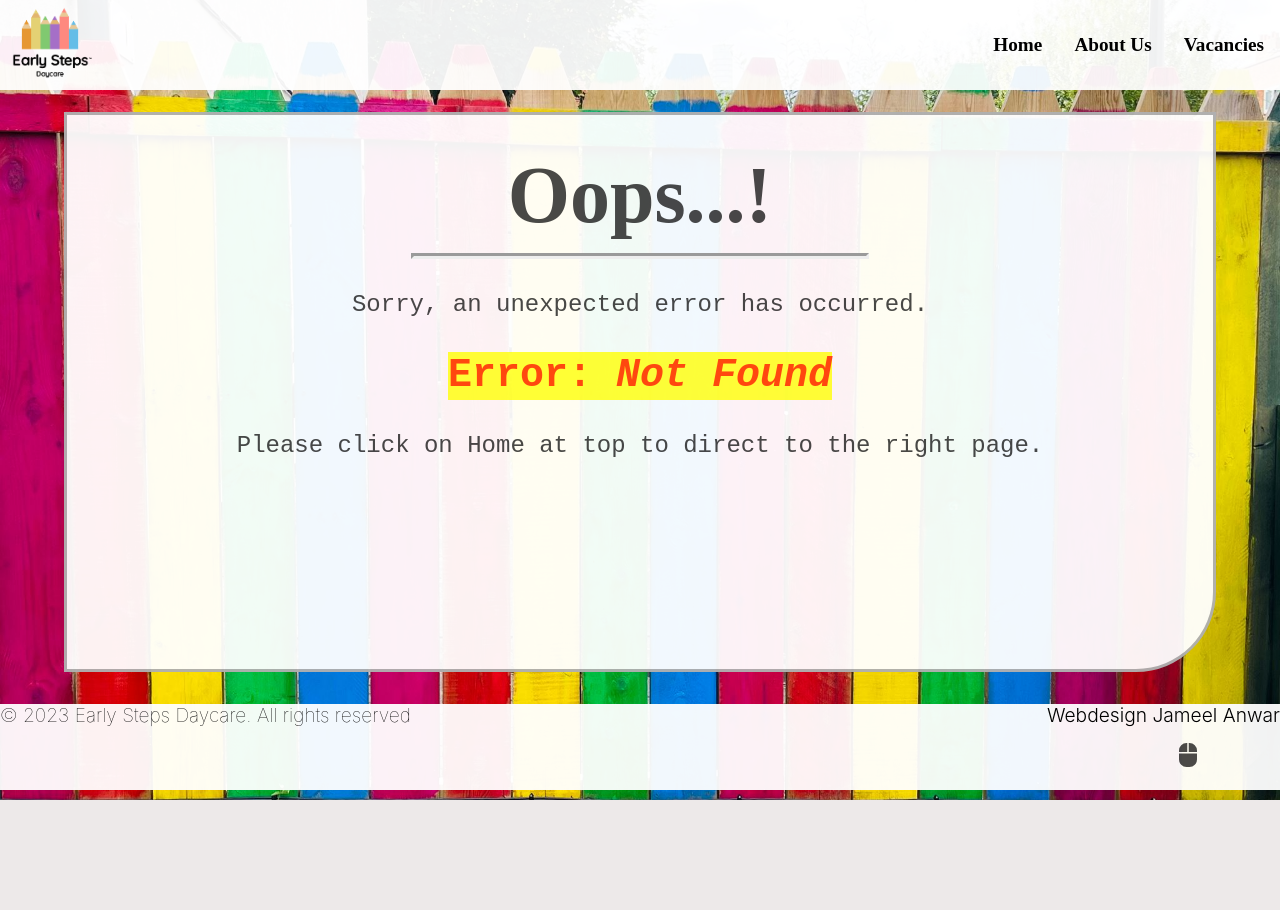
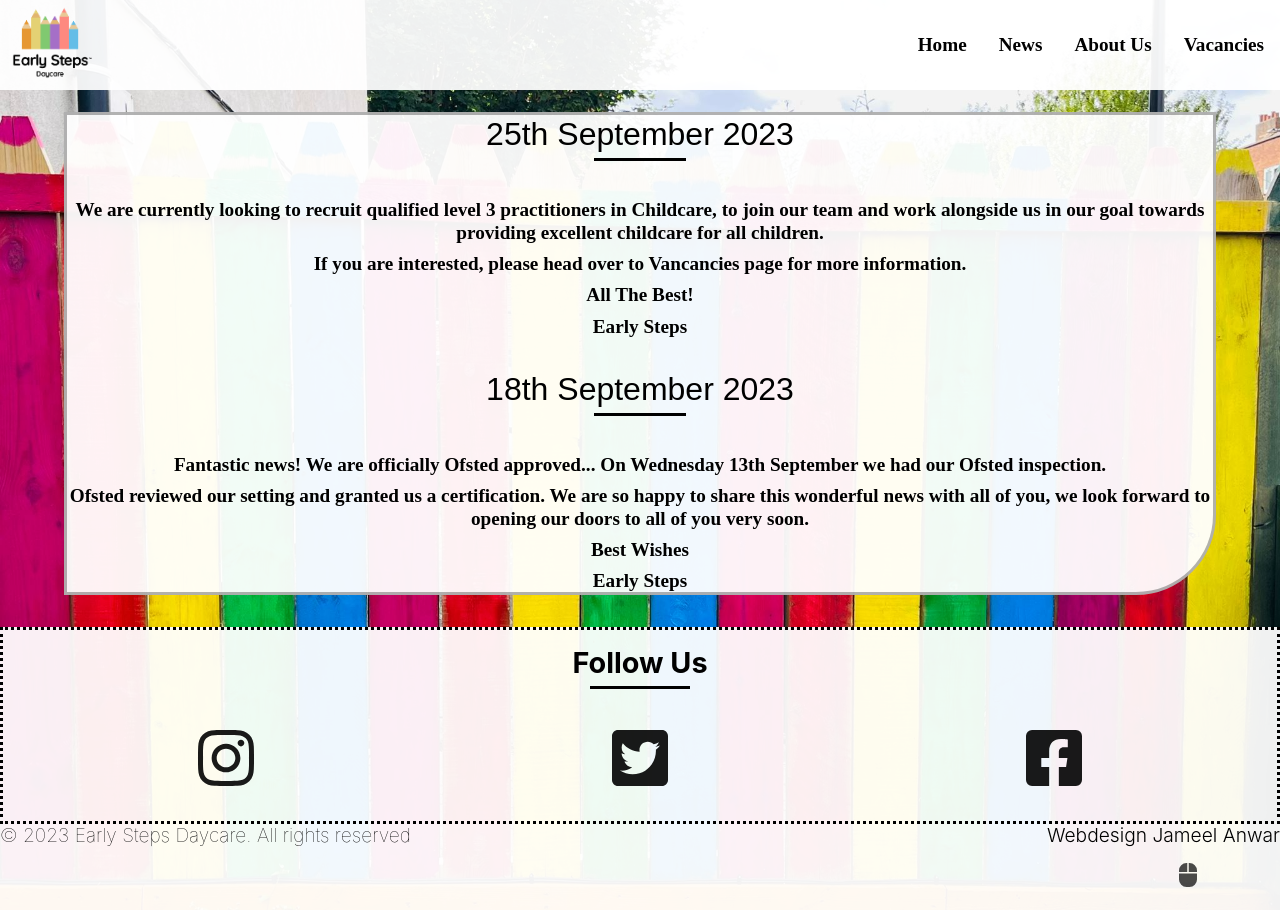
Before and after one commit to ItzJammyZz/EarlyStepDaycare, a React (Create React App) app: page /news in a window 1280 px wide. Before the commit the page ends 800 px from the top, so only its background shows below. Built offline with nearby package versions, Linux system fonts and the light colour scheme.

Commit message:
Added News and updated Vancancies?

```diff
--- a/public/index.html
+++ b/public/index.html
@@ -6,7 +6,7 @@
     <meta name="viewport" content="width=device-width, initial-scale=1" />
     <meta name="theme-color" content="#000000" />
     <meta
-      name="description"
+      name="Early Steps Daycare"
       content="Welcome to Early Steps Daycare"
     />
     <link rel="apple-touch-icon" href="%PUBLIC_URL%/logo192.png" />
--- a/src/components/Cover.js
+++ b/src/components/Cover.js
@@ -9,7 +9,7 @@ const Cover = () => {
   return (
       <div className='contentHome'>
         <p>Welcome to </p>
-        <p>Early Step Daycare</p>
+        <p>Early Steps Daycare</p>
         {/* <p>Daycare</p> */}
         <p>For any questions or enquiries, please email us below</p>
         <div className='buttonHome'><a href={`mailto:${email}?subject=${encodeURIComponent(subject)}&body=${encodeURIComponent(body)}`} className='button'>Get in touch</a></div>
--- a/src/components/Navbar.js
+++ b/src/components/Navbar.js
@@ -23,6 +23,9 @@ const closeMenu = () => setClick(false)
               <ul className={click ? "nav-menu active" : "nav-menu"}>
               <li className='nav-item'>
                  <a href='/'><strong>Home</strong></a>
+                </li>
+                <li className='nav-item'>
+                <a href='/news'><strong>News</strong></a>
                 </li>
                 <li className='nav-item'>
                  <a href='/about'><strong>About Us</strong></a>
--- /dev/null
+++ b/src/components/News.css
@@ -0,0 +1,53 @@
+.contentNews {
+    display: table;
+    background-color: rgba(255, 255, 255, 0.95);
+    margin-top: 7rem;
+    margin-bottom: 2rem;
+    margin-left: 5vw;
+    height: 60vh;
+    width: 90vw;
+    min-height: 50%;
+    max-height: 100%;
+    border-bottom-right-radius: 80px;
+    border-style: solid;
+    border-color: rgba(0, 0, 0, 0.3);
+}
+
+.titleNews {
+    display: table-header-group;
+    text-align: center;
+    font-size: xx-large;
+    font-family: Arial, Helvetica, sans-serif;
+}
+
+.subtitleTitleNews {
+    display:inline-flexbox;
+    color: rgb(0, 0, 0);
+    font-size: x-large;
+    text-align: center;
+    font-family: 'Times New Roman', Times, serif;
+    font-weight: 600;
+    margin-bottom: 2rem;
+}
+
+
+.subtitle1News {
+    /* display: table-row; */
+    display:inline-flexbox;
+    margin-top: 2rem;
+    margin-bottom: 2rem;
+    color: rgb(0, 0, 0);
+    text-align: center;
+    font-family: 'Times New Roman', Times, serif;
+    font-weight: 600;
+}
+
+.subtitle2News {
+    /* display: table-row; */
+    display:inline-flexbox;
+    margin-top: 2rem;
+    color: rgb(0, 0, 0);
+    text-align: center;
+    font-family: 'Times New Roman', Times, serif;
+    font-weight: 600;
+}
--- /dev/null
+++ b/src/components/News.js
@@ -0,0 +1,23 @@
+import React from 'react'
+import './News.css'
+
+function News() {
+  return (
+    <div className='contentNews'>
+    <div className='titleNews'><p>25th September 2023</p><span className='line'></span></div>
+    <div className='subtitle1News'>We are currently looking to recruit qualified level 3 practitioners in Childcare, to join our team and work alongside us in our goal towards providing excellent childcare for all children.
+<span className='linebreak'>If you are interested, please head over to Vancancies page for more information.</span>
+<span className='linebreak'>All The Best!</span>
+<span className='linebreak'>Early Steps</span>
+ </div>
+    <div className='titleNews'><p>18th September 2023</p><span className='line'></span></div>
+    <div className='subtitle2News'>Fantastic news! We are officially Ofsted approved... On Wednesday 13th September we had our Ofsted inspection.
+    <span className='linebreak'>Ofsted reviewed our setting and granted us a certification. We are so happy to share this wonderful news with all of you, we look forward to opening our doors to all of you very soon.</span>
+<span className='linebreak'>Best Wishes</span>
+<span className='linebreak'>Early Steps</span>
+</div>
+</div>
+  )
+}
+
+export default News
--- a/src/components/Vacancies.css
+++ b/src/components/Vacancies.css
@@ -1,4 +1,4 @@
-.contentVac {
+/* .contentVac {
     display: table;
     background-color: rgba(255, 255, 255, 0.95);
     margin-top: 7rem;
@@ -6,45 +6,66 @@
     margin-left: 5vw;
     height: 60vh;
     width: 90vw;
-    min-height: 50%;
+    min-height: 60%;
     max-height: 100%;
     border-bottom-right-radius: 80px;
     border-style: solid;
     border-color: rgba(0, 0, 0, 0.3);
 }
 
+.imageVac img {
+    display: block;
+    margin-left: -20%;
+    align-items: left;
+    position: relative;
+    margin-top: 1rem;
+    margin-bottom: 1rem;
+    height: 80vh;
+    width: 80vw;
+  }
+
 .titleVac {
-    display: table-header-group;
+    display: block;
     text-align: center;
     font-size: xx-large;
     font-family: Arial, Helvetica, sans-serif;
 }
 
+.subtitleTitle {
+    display:inline-flexbox;
+    color: rgb(0, 0, 0);
+    font-size: x-large;
+    text-align: center;
+    font-family: 'Times New Roman', Times, serif;
+    font-weight: 600;
+    margin-bottom: 2rem;
+} */
 
-.subtitle1Vac {
-    /* display: table-row; */
+
+/* .subtitle1Vac {
     display:inline-flexbox;
     color: rgb(0, 0, 0);
     text-align: center;
+    margin-right: 1rem;
+    margin-left: 1rem;
     font-family: 'Times New Roman', Times, serif;
     font-weight: 600;
-}
+} */
 
-.titleVac h2 {
+/* .titleVac h2 {
     margin-top: 2rem;
 }
 
 .subtitle2Vac {
-    /* display: table-row; */
     display:inline-flexbox;
     margin-top: 2rem;
     color: rgb(0, 0, 0);
     text-align: center;
     font-family: 'Times New Roman', Times, serif;
     font-weight: 600;
-}
+} */
 
-.vacBut {
+/* .buttonHome {
     display:inline-flexbox;
     margin-top: 3rem;
     text-align: center;
@@ -53,4 +74,44 @@
 .buttonVac {
     width: 10rem;
     height: 4rem;
+} */
+
+
+.contentVac {
+    display: flex;
+    background-color: rgba(255, 255, 255, 0.95);
+    margin-top: 7rem;
+    margin-bottom: 2rem;
+    margin-left: 5vw;
+    height: 120vh;
+    width: 90vw;
+    min-height: 60%;
+    max-height: 100%;
+    border-bottom-right-radius: 80px;
+    border-style: solid;
+    border-color: rgba(0, 0, 0, 0.3);
+  }
+
+  .imageVac img {
+    margin-left: 5%;
+    width: 75%; /* Adjust the width as needed */
+    height: auto; /* Maintain aspect ratio */
+    object-fit: cover; /* Ensure the image covers the entire div */
+  }
+
+  .titleVac {
+    text-align: center;
+    margin-bottom: 1rem;
+  }
+
+  .textVac {
+    flex: 1;
+    padding: 10px; /* Adjust padding as needed */
+    font-family: 'Times New Roman', Times, serif;
+  }
+
+ .buttonHome {
+    display:inline-flexbox;
+    margin-top: 3rem;
+    text-align: center;
 }
--- a/src/index.css
+++ b/src/index.css
@@ -101,3 +101,8 @@ a {
   display: inline-block;
   background-color: rgba(255, 255, 0, 0.781);
 }
+
+.linebreak {
+  display: block;
+  margin-top: 0.5rem;
+}
--- a/src/index.js
+++ b/src/index.js
@@ -11,6 +11,7 @@ import Gallery from './components/Gallery';
 import Map from './components/Map';
 import Contact from './components/Contact';
 import Vacancies from './components/Vacancies'
+import News from './components/News';
 
 
 const router = createBrowserRouter([
@@ -18,6 +19,10 @@ const router = createBrowserRouter([
     path: "/",
     element: [<Navbar/>, <Cover/>,<Map/>,<Contact/>,<Footer/>],
     errorElement: [<Navbar/>, <ErrorPage />, <Footer/>],
+  },
+  {
+    path: "/news",
+    element: [<Navbar/>,<News/>,<Contact/>,<Footer/>]
   },
   {
     path: "/about",
```
Also changed, not shown: src/components/Vacancies.js (+57 -10 lines), src/components/images/Lvl3Pract.jpeg (added), 1 other file (tests, documents, lock files or other folders).
